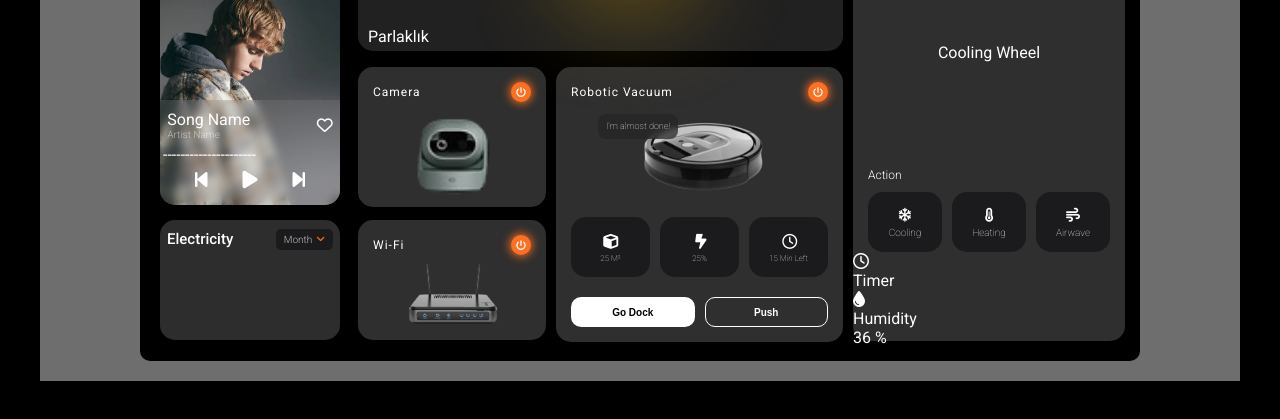
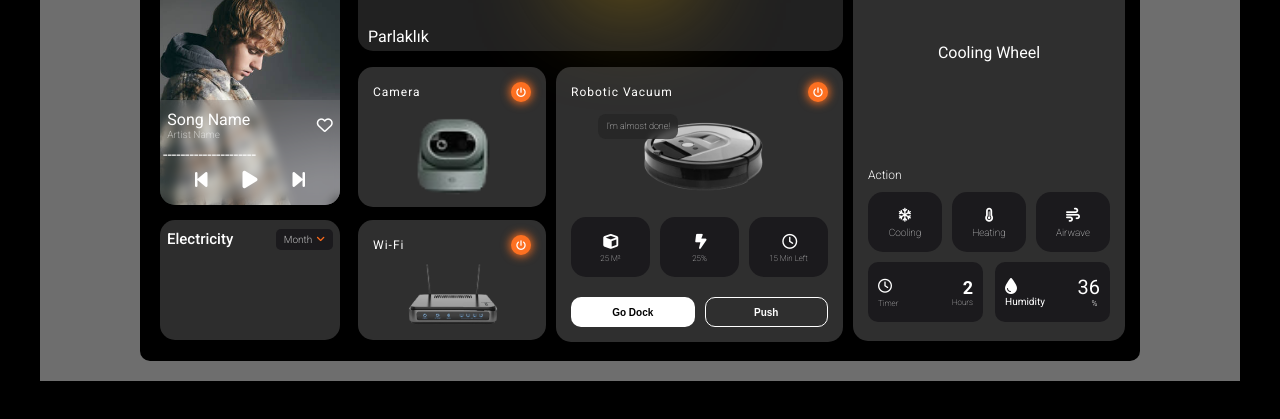
Before and after one commit to MucahitKartal/smart-home-system, a plain HTML site: page index.html in a window 1280 px wide. Shown: the part 359-778 px from the top of the page. Drawn offline with Linux system fonts and the light colour scheme.

Commit message:
"Add timer and humidity display to action section; style corresponding elements"
This commit adds a timer and humidity display to the action section of the interface, with corresponding styled elements in the CSS.

```diff
--- a/index.html
+++ b/index.html
@@ -158,18 +158,24 @@
           </div>
           <div class="action-second">
             <div class="action-timer">
-              <div>
+              <div class="timer">
                 <i class="fa-regular fa-clock"></i>
                 <p>Timer</p>
               </div>
-              <div class="action-timer-hours"></div>
+              <div class="action-timer-hours">
+                <h4>2</h4>
+                <p>Hours</p>
+              </div>
             </div>
             <div class="action-humidity">
-              <div>
+              <div class="humidity">
                 <i class="fa-solid fa-droplet"></i>
                 <p>Humidity</p>
               </div>
-              <div>36 %</div>
+              <div class="humi-percentage">
+                36
+                <p>%</p>
+              </div>
             </div>
           </div>
         </div>
--- a/style.css
+++ b/style.css
@@ -434,6 +434,74 @@ ul {
   text-align: center;
   width: 100%;
 }
+.action-second {
+  display: grid;
+  grid-template-columns: repeat(2, 1fr);
+  grid-gap: 12px;
+  align-items: center;
+  justify-content: center;
+  margin: 10px 15px;
+}
+.action-timer {
+  display: grid;
+
+  grid-template-columns: repeat(2, 1fr);
+  justify-content: space-between;
+  align-items: center;
+  height: 60px;
+  background-color: #1b1a1d;
+  border-radius: 10px;
+}
+.action-timer p {
+  font-size: 8px;
+  font-weight: 100;
+  text-align: right;
+  width: 100%;
+}
+.timer {
+  margin-left: 10px;
+}
+.timer p {
+  text-align: left;
+}
+.timer i {
+  font-size: 14px;
+  margin-bottom: 6px;
+}
+.action-timer-hours {
+  margin-right: 10px;
+}
+.action-timer-hours h4 {
+  text-align: right;
+  font-size: 18px;
+}
+.action-humidity {
+  display: grid;
+
+  grid-template-columns: repeat(2, 1fr);
+  justify-content: space-between;
+  align-items: center;
+  height: 60px;
+  background-color: #1b1a1d;
+  border-radius: 10px;
+}
+.humidity {
+  margin-left: 10px;
+}
+.humidity p {
+  text-align: left;
+  font-size: 10px;
+}
+.humi-percentage {
+  width: 20px;
+  text-align: right;
+  margin-left: 25px;
+  font-size: 20px;
+}
+.humi-percentage p {
+  font-size: 8px;
+  font-weight: 300;
+}
 .weather-today {
   width: 95px;
   height: 105px;
```
